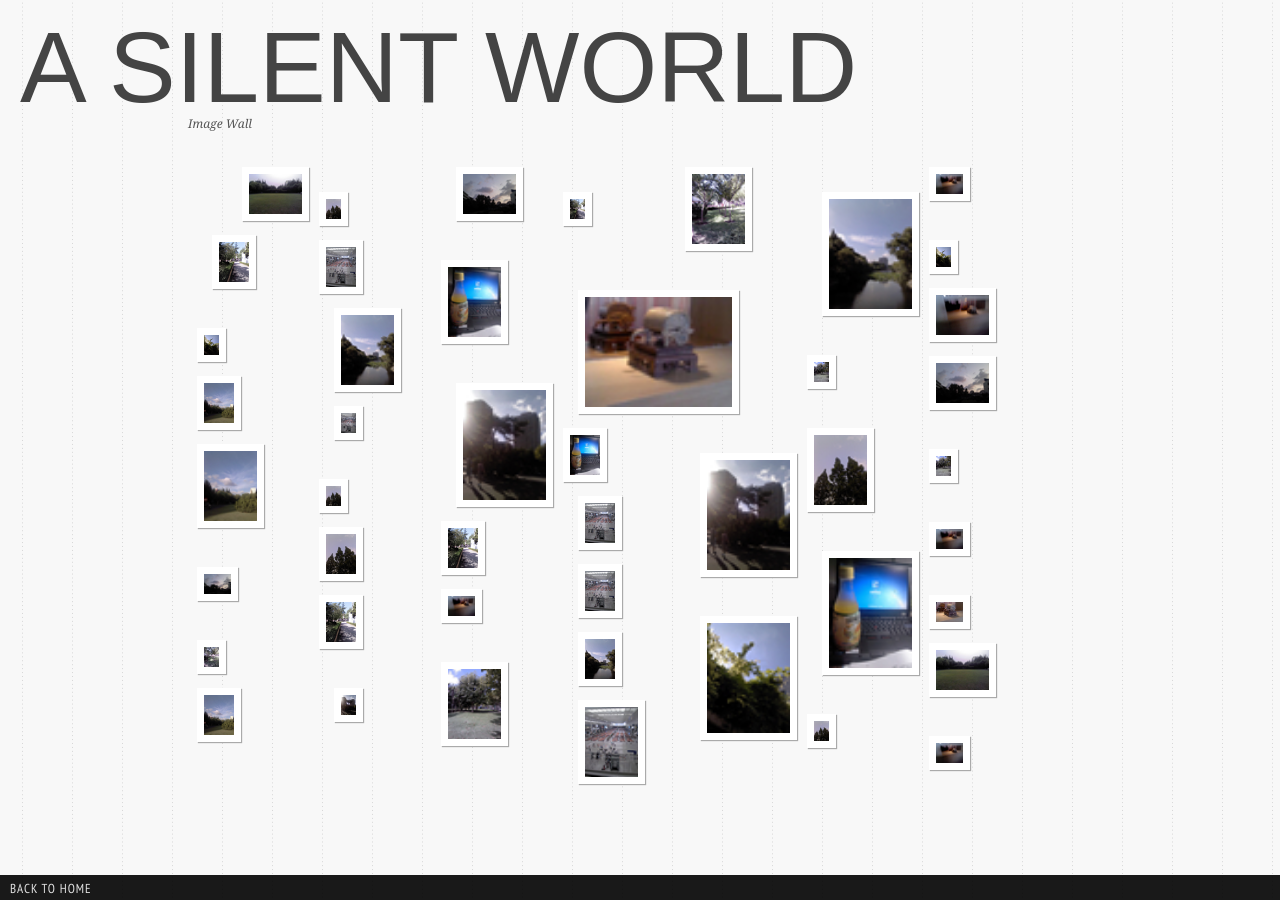
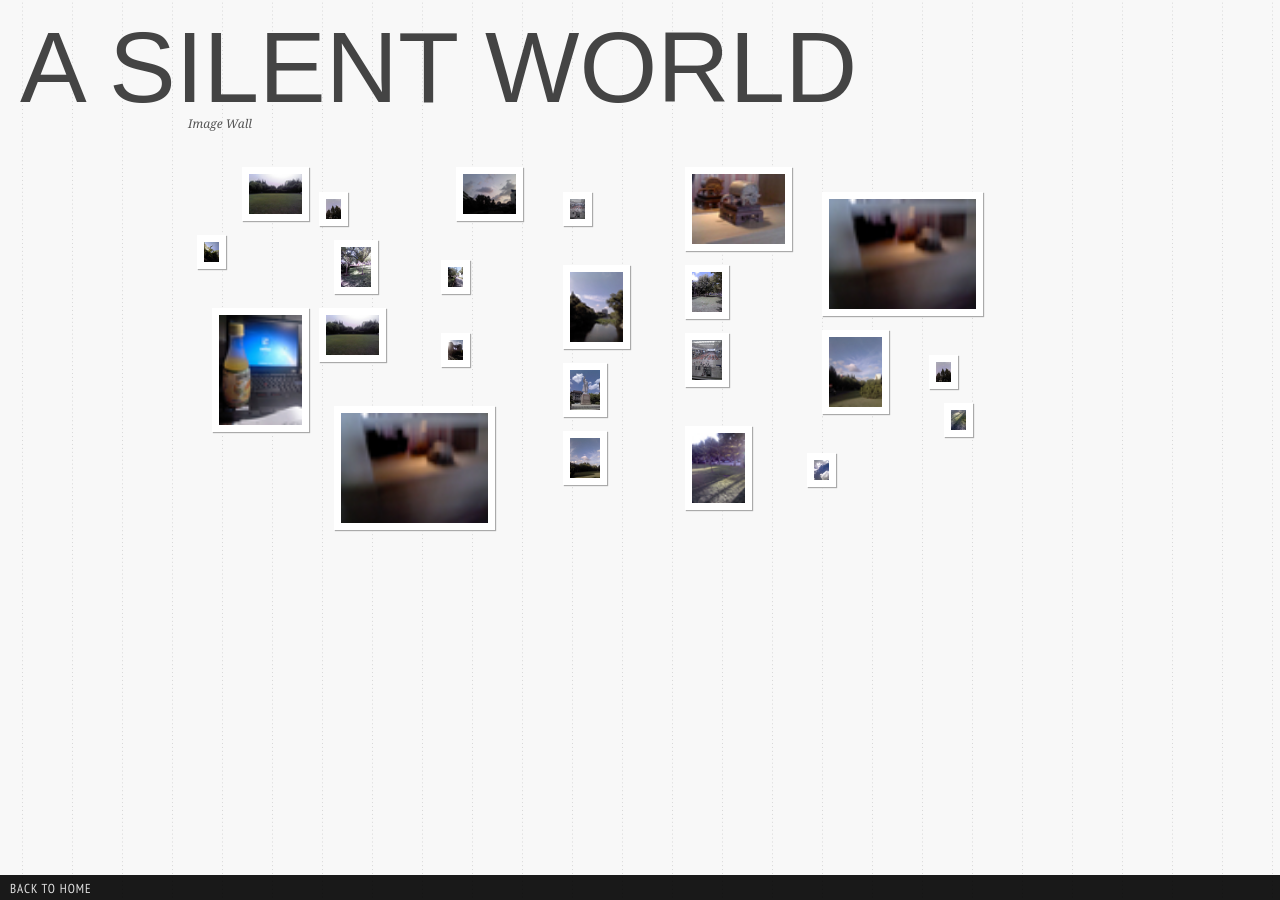
Before and after one commit to fanghuixing/fanghuixing.github.com, a Jekyll site: the page assets/imagewall/photos.html, which Jekyll copies as it is, in a window 1280 px wide. Built offline with Jekyll 4.4.1, drawn with Linux system fonts in a browser that asks for light colours; some web fonts are replaced.

Commit message:
arrangement image wall

```diff
--- a/assets/imagewall/photos.html
+++ b/assets/imagewall/photos.html
@@ -18,36 +18,7 @@
 			</header>
 			<div class="iw_wrapper">
 				<ul class="iw_thumbs" id="iw_thumbs">
-					<li><img src="images/thumbs/1.jpg" data-img="images/full/1.jpg" alt="Thumb1"/><div><h2>Serenity</h2><p>Far far away, behind the word mountains there live the blind texts.</p></div></li>
-					<li><img src="images/thumbs/2.jpg" data-img="images/full/2.jpg" alt="Thumb2"/><div><h2>Silence</h2><p>Separated they live in Bookmarksgrove right at the coast of the Semantics.</p></div></li>
-					<li><img src="images/thumbs/3.jpg" data-img="images/full/3.jpg" alt="Thumb3"/><div><h2>Abstraction</h2><p>Far far away, behind the word mountains there live the blind texts.</p></div></li>
-					<li><img src="images/thumbs/8.jpg" data-img="images/full/8.jpg" alt="Thumb8"/><div><h2>Happiness</h2><p>Far far away, behind the word mountains there live the blind texts.</p></div></li>
-					<li><img src="images/thumbs/9.jpg" data-img="images/full/9.jpg" alt="Thumb9"/><div><h2>Greatness</h2><p>Far far away, behind the word mountains there live the blind texts.</p></div></li>
-					<li><img src="images/thumbs/10.jpg" data-img="images/full/10.jpg" alt="Thumb10"/><div><h2>Abstraction</h2><p>Far far away, behind the word mountains there live the blind texts.</p></div></li>
-					<li><img src="images/thumbs/6.jpg" data-img="images/full/6.jpg" alt="Thumb6"/><div><h2>Virtue</h2><p>Far far away, behind the word mountains there live the blind texts.</p></div></li>
-					<li><img src="images/thumbs/7.jpg" data-img="images/full/7.jpg" alt="Thumb7"/><div><h2>Beauty</h2><p>Far far away, behind the word mountains there live the blind texts.</p></div></li>
-					<li><img src="images/thumbs/8.jpg" data-img="images/full/8.jpg" alt="Thumb8"/><div><h2>Happiness</h2><p>Far far away, behind the word mountains there live the blind texts.</p></div></li>
-					<li><img src="images/thumbs/12.jpg" data-img="images/full/12.jpg" alt="Thumb12"/><div><h2>Greatness</h2><p>Far far away, behind the word mountains there live the blind texts.</p></div></li>
-					<li><img src="images/thumbs/4.jpg" data-img="images/full/4.jpg" alt="Thumb4"/><div><h2>Attraction</h2><p>Far far away, behind the word mountains there live the blind texts.</p></div></li>
-					<li><img src="images/thumbs/5.jpg" data-img="images/full/5.jpg" alt="Thumb5"/><div><h2>Growth</h2><p>A small river named Duden flows by their place and supplies it with the necessary regelialia.</p></div></li>
-					<li><img src="images/thumbs/6.jpg" data-img="images/full/6.jpg" alt="Thumb6"/><div><h2>Virtue</h2><p>Far far away, behind the word mountains there live the blind texts.</p></div></li>
-					<li><img src="images/thumbs/7.jpg" data-img="images/full/7.jpg" alt="Thumb7"/><div><h2>Beauty</h2><p>Far far away, behind the word mountains there live the blind texts.</p></div></li>
-					<li><img src="images/thumbs/10.jpg" data-img="images/full/10.jpg" alt="Thumb10"/><div><h2>Abstraction</h2><p>Far far away, behind the word mountains there live the blind texts.</p></div></li>
-					<li><img src="images/thumbs/11.jpg" data-img="images/full/11.jpg" alt="Thumb11"/><div><h2>Attraction</h2><p>Far far away, behind the word mountains there live the blind texts.</p></div></li>
-					<li><img src="images/thumbs/3.jpg" data-img="images/full/3.jpg" alt="Thumb3"/><div><h2>Virtue</h2><p>Far far away, behind the word mountains there live the blind texts.</p></div></li>
-					<li><img src="images/thumbs/13.jpg" data-img="images/full/13.jpg" alt="Thumb13"/><div><h2>Happiness</h2><p>Far far away, behind the word mountains there live the blind texts.</p></div></li>
-					<li><img src="images/thumbs/14.jpg" data-img="images/full/14.jpg" alt="Thumb14"/><div><h2>Serenity</h2><p>Far far away, behind the word mountains there live the blind texts.</p></div></li>
-					<li><img src="images/thumbs/2.jpg" data-img="images/full/2.jpg" alt="Thumb1"/><div><h2>Virtue</h2><p>Far far away, behind the word mountains there live the blind texts.</p></div></li>
-					<li><img src="images/thumbs/4.jpg" data-img="images/full/4.jpg" alt="Thumb2"/><div><h2>Serenity</h2><p>Far far away, behind the word mountains there live the blind texts.</p></div></li>
-					<li><img src="images/thumbs/11.jpg" data-img="images/full/11.jpg" alt="Thumb11"/><div><h2>Attraction</h2><p>Far far away, behind the word mountains there live the blind texts.</p></div></li>
-					<li><img src="images/thumbs/12.jpg" data-img="images/full/12.jpg" alt="Thumb12"/><div><h2>Virtue</h2><p>Far far away, behind the word mountains there live the blind texts.</p></div></li>
-					<li><img src="images/thumbs/13.jpg" data-img="images/full/13.jpg" alt="Thumb13"/><div><h2>Happiness</h2><p>Far far away, behind the word mountains there live the blind texts.</p></div></li>
-					<li><img src="images/thumbs/14.jpg" data-img="images/full/14.jpg" alt="Thumb14"/><div><h2>Serenity</h2><p>Far far away, behind the word mountains there live the blind texts.</p></div></li>
-					<li><img src="images/thumbs/2.jpg" data-img="images/full/2.jpg" alt="Thumb1"/><div><h2>Virtue</h2><p>Far far away, behind the word mountains there live the blind texts.</p></div></li>
-					<li><img src="images/thumbs/4.jpg" data-img="images/full/4.jpg" alt="Thumb2"/><div><h2>Serenity</h2><p>Far far away, behind the word mountains there live the blind texts.</p></div></li>
-					<li><img src="images/thumbs/6.jpg" data-img="images/full/6.jpg" alt="Thumb3"/><div><h2>Attraction</h2><p>Far far away, behind the word mountains there live the blind texts.</p></div></li>
-					<li><img src="images/thumbs/8.jpg" data-img="images/full/8.jpg" alt="Thumb4"/><div><h2>Serenity</h2><p>Far far away, behind the word mountains there live the blind texts.</p></div></li>
-					<li><img src="images/thumbs/12.jpg" data-img="images/full/12.jpg" alt="Thumb1"/><div><h2>Serenity</h2><p>Far far away, behind the word mountains there live the blind texts.</p></div></li>
+					<li><img src="images/thumbs/1.jpg" data-img="images/full/1.jpg" alt="Thumb1"/><div><h2>Attraction</h2><p>Far far away, behind the word mountains there live the blind texts.</p></div></li>
 					<li><img src="images/thumbs/2.jpg" data-img="images/full/2.jpg" alt="Thumb2"/><div><h2>Silence</h2><p>Separated they live in Bookmarksgrove right at the coast of the Semantics.</p></div></li>
 					<li><img src="images/thumbs/3.jpg" data-img="images/full/3.jpg" alt="Thumb3"/><div><h2>Abstraction</h2><p>Far far away, behind the word mountains there live the blind texts.</p></div></li>
 					<li><img src="images/thumbs/4.jpg" data-img="images/full/4.jpg" alt="Thumb4"/><div><h2>Attraction</h2><p>Far far away, behind the word mountains there live the blind texts.</p></div></li>
@@ -58,12 +29,18 @@
 					<li><img src="images/thumbs/9.jpg" data-img="images/full/9.jpg" alt="Thumb9"/><div><h2>Greatness</h2><p>Far far away, behind the word mountains there live the blind texts.</p></div></li>
 					<li><img src="images/thumbs/10.jpg" data-img="images/full/10.jpg" alt="Thumb10"/><div><h2>Abstraction</h2><p>Far far away, behind the word mountains there live the blind texts.</p></div></li>
 					<li><img src="images/thumbs/11.jpg" data-img="images/full/11.jpg" alt="Thumb11"/><div><h2>Attraction</h2><p>Far far away, behind the word mountains there live the blind texts.</p></div></li>
-					<li><img src="images/thumbs/1.jpg" data-img="images/full/1.jpg" alt="Thumb12"/><div><h2>Virtue</h2><p>Far far away, behind the word mountains there live the blind texts.</p></div></li>
+					<li><img src="images/thumbs/12.jpg" data-img="images/full/12.jpg" alt="Thumb11"/><div><h2>Attraction</h2><p>Far far away, behind the word mountains there live the blind texts.</p></div></li>
+					<li><img src="images/thumbs/1.jpg" data-img="images/full/1.jpg" alt="Thumb1"/><div><h2>Virtue</h2><p>Far far away, behind the word mountains there live the blind texts.</p></div></li>
 					<li><img src="images/thumbs/13.jpg" data-img="images/full/13.jpg" alt="Thumb13"/><div><h2>Happiness</h2><p>Far far away, behind the word mountains there live the blind texts.</p></div></li>
 					<li><img src="images/thumbs/14.jpg" data-img="images/full/14.jpg" alt="Thumb14"/><div><h2>Serenity</h2><p>Far far away, behind the word mountains there live the blind texts.</p></div></li>
-					<li><img src="images/thumbs/2.jpg" data-img="images/full/2.jpg" alt="Thumb1"/><div><h2>Virtue</h2><p>Far far away, behind the word mountains there live the blind texts.</p></div></li>
-					<li><img src="images/thumbs/4.jpg" data-img="images/full/4.jpg" alt="Thumb2"/><div><h2>Serenity</h2><p>Far far away, behind the word mountains there live the blind texts.</p></div></li>
-					<li><img src="images/thumbs/6.jpg" data-img="images/full/6.jpg" alt="Thumb3"/><div><h2>Attraction</h2><p>Far far away, behind the word mountains there live the blind texts.</p></div></li>
+					<li><img src="images/thumbs/2.jpg" data-img="images/full/2.jpg" alt="Thumb2"/><div><h2>Virtue</h2><p>Far far away, behind the word mountains there live the blind texts.</p></div></li>
+					<li><img src="images/thumbs/4.jpg" data-img="images/full/4.jpg" alt="Thumb4"/><div><h2>Serenity</h2><p>Far far away, behind the word mountains there live the blind texts.</p></div></li>
+					<li><img src="images/thumbs/6.jpg" data-img="images/full/6.jpg" alt="Thumb6"/><div><h2>Attraction</h2><p>Far far away, behind the word mountains there live the blind texts.</p></div></li>
+					<li><img src="images/thumbs/19.jpg" data-img="images/full/19.jpg" alt="Thumb19"/><div><h2>Attraction</h2><p>Far far away, behind the word mountains there live the blind texts.</p></div></li>
+					<li><img src="images/thumbs/18.jpg" data-img="images/full/18.jpg" alt="Thumb18"/><div><h2>Attraction</h2><p>Far far away, behind the word mountains there live the blind texts.</p></div></li>
+					<li><img src="images/thumbs/17.jpg" data-img="images/full/17.jpg" alt="Thumb17"/><div><h2>Attraction</h2><p>Far far away, behind the word mountains there live the blind texts.</p></div></li>
+					<li><img src="images/thumbs/16.jpg" data-img="images/full/16.jpg" alt="Thumb16"/><div><h2>Attraction</h2><p>Far far away, behind the word mountains there live the blind texts.</p></div></li>
+					<li><img src="images/thumbs/15.jpg" data-img="images/full/15.jpg" alt="Thumb15"/><div><h2>Attraction</h2><p>Far far away, behind the word mountains there live the blind texts.</p></div></li>
 				</ul>
 			</div>
 			<div id="iw_ribbon" class="iw_ribbon">
```
